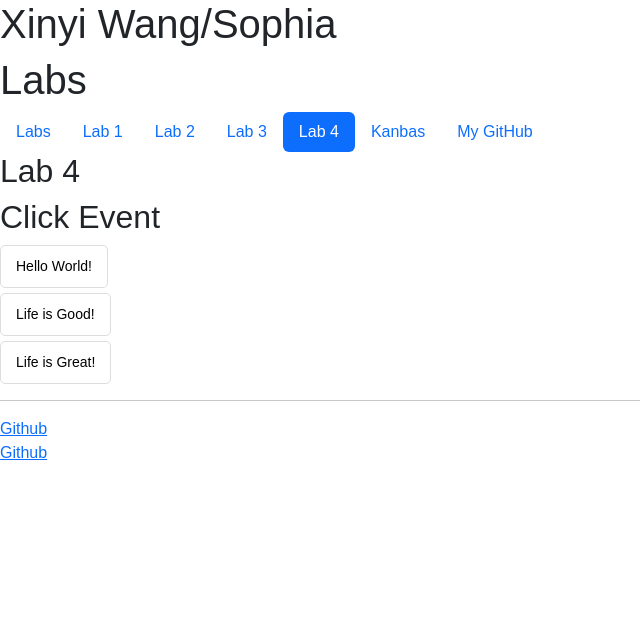
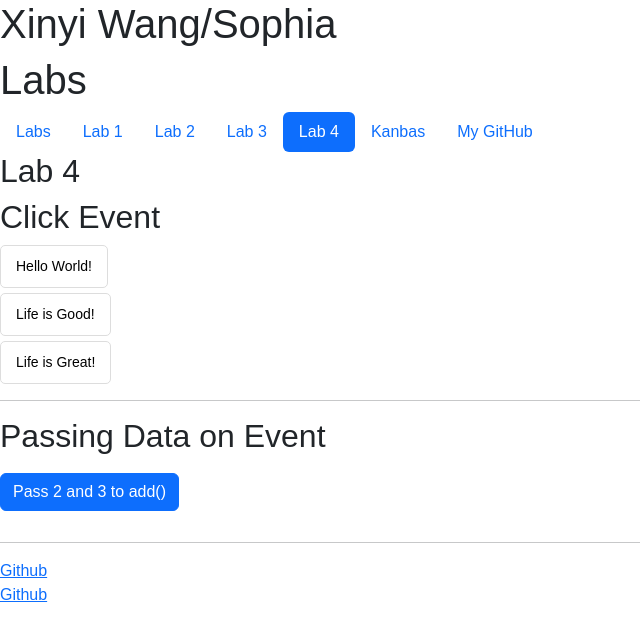
Before and after one commit to thisissophiawang/kanbas-react-web-app, a React (Create React App) app: page /#/Labs/Lab4 in a window 1280 px wide. Shown: the top 638 px of the page, without its empty margins (0-640 px from the left). Built offline with nearby package versions, Linux system fonts and the light colour scheme.

Commit message:
add passing data on event.

```diff
--- /dev/null
+++ b/src/Labs/Lab4/PassingDataOnEvent.tsx
@@ -0,0 +1,16 @@
+const add = (a: number, b: number) => {
+    alert(`${a} + ${b} = ${a + b}`);
+  };
+  export default function PassingDataOnEvent() {
+    return (
+      <div id="wd-passing-data-on-event">
+        <h2>Passing Data on Event</h2>
+        <button onClick={() => add(2, 3)}
+                // onClick={add(2, 3)}
+                className="btn btn-primary"
+                id="wd-pass-data-click">
+          Pass 2 and 3 to add()
+        </button>
+        <hr/>
+      </div>
+  );}
--- a/src/Labs/Lab4/index.tsx
+++ b/src/Labs/Lab4/index.tsx
@@ -1,11 +1,13 @@
 ///Users/sophiawang/2024/summer/webdev/kanbas-react-web-app/src/Labs/Lab4/index.tsx
 import ClickEvent from "./ClickEvent";
+import PassingDataOnEvent from "./PassingDataOnEvent";
 
 export default function Lab4() {
     return (
         <div id="wd-a4">
             <h2>Lab 4</h2>
             <ClickEvent />
+            <PassingDataOnEvent />
         </div>
     );
 }
```
